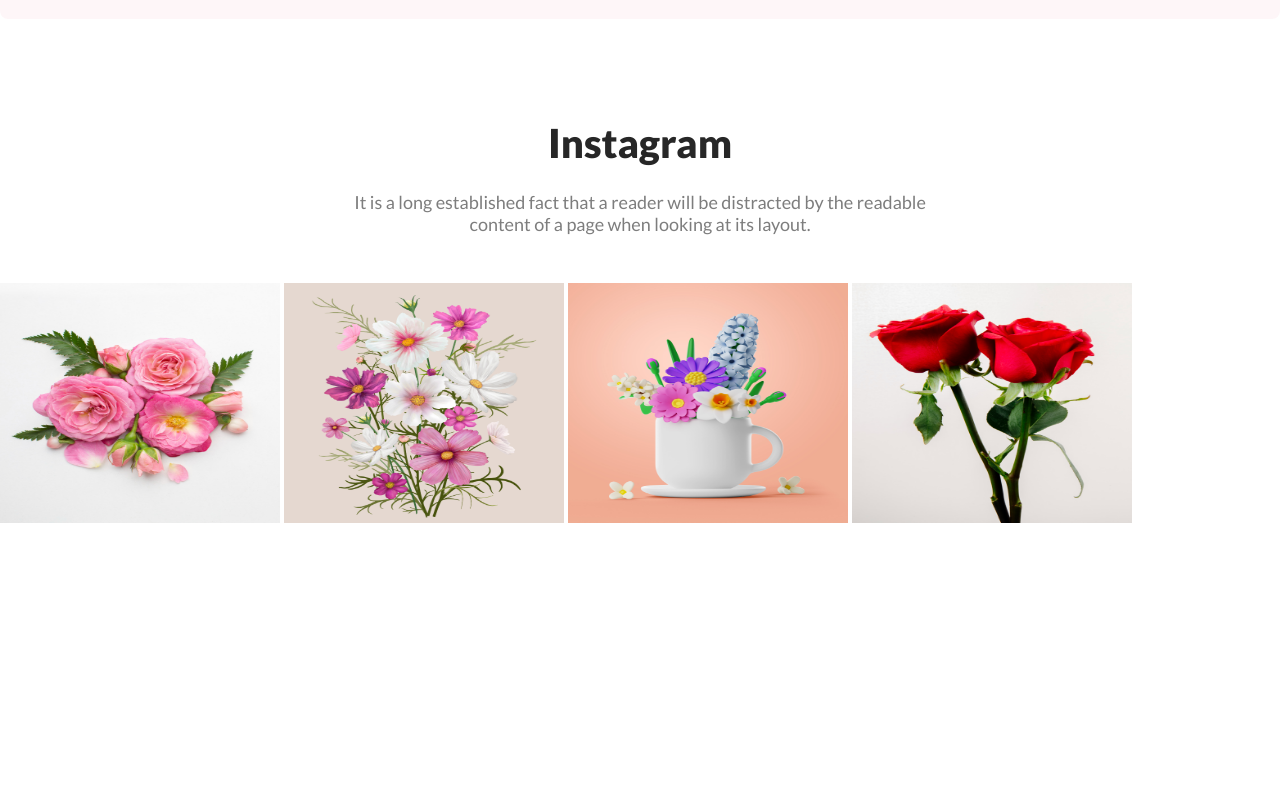
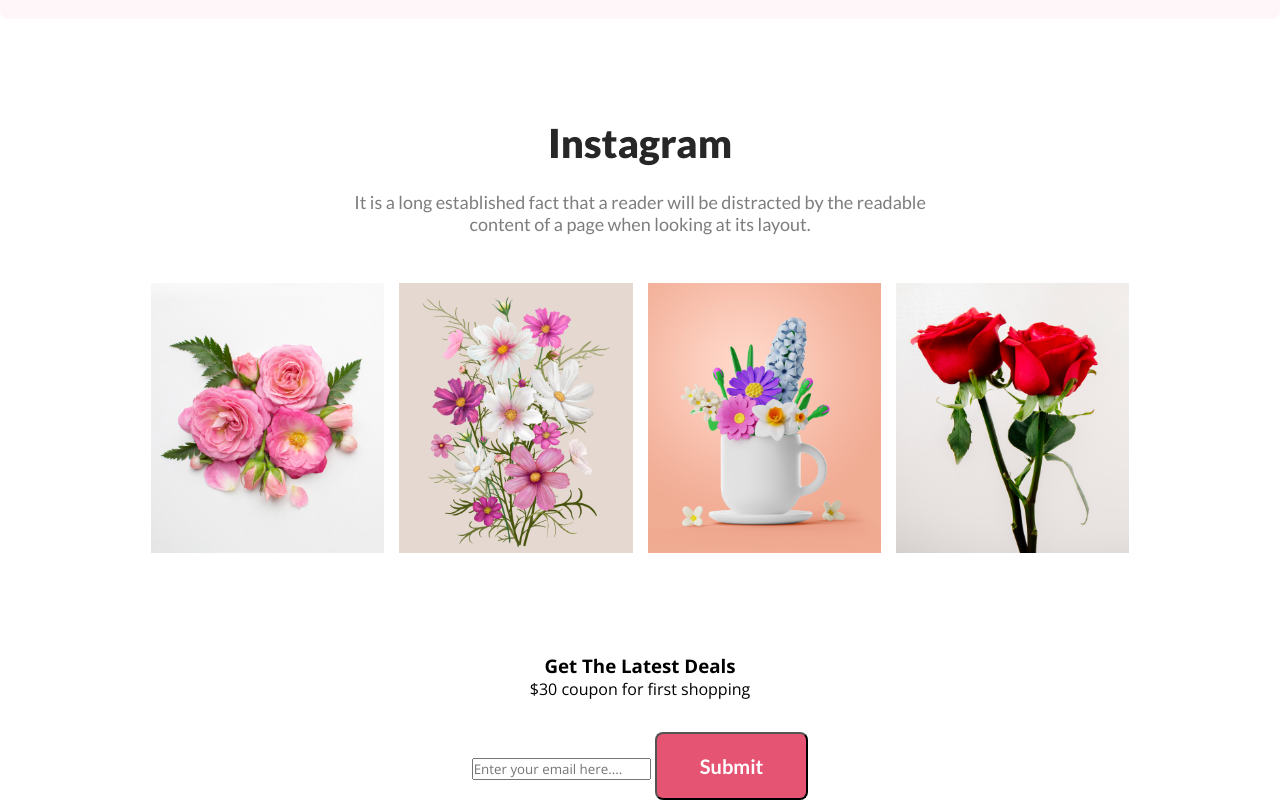
Before and after one commit to AlamRazek/flowe-shop, a plain HTML site: page index.html in a window 1280 px wide. Shown: the part 2872-3672 px from the top of the page. Before the commit the page ends 3400 px from the top, so only its background shows below. Drawn offline with nearby package versions, Linux system fonts and the light colour scheme.

Commit message:
latest section deals is added

```diff
--- a/css/style.css
+++ b/css/style.css
@@ -197,7 +197,19 @@
     margin-bottom: 48px;
 }
 
+.insta-pics {
+    display: flex;
+    align-items: center;
+    justify-content: center;
+    gap: 15px;
+    margin: 0 200px 100px 200px;
+}
+
 .insta-pic {
     width: 280px;
-    height: 240px;
+    height: 270px;
 }
+
+.latest-deal-section {
+    text-align: center;
+}
--- a/index.html
+++ b/index.html
@@ -87,10 +87,15 @@
                 <img src="Asset/Rectangle 4.png" alt="" class="insta-pic">
                 <img src="Asset/Rectangle 5.png" alt="" class="insta-pic">
                 <img src="Asset/Rectangle 6.png" alt="" class="insta-pic">
+            </div>
+        </div>
 
-            </div>
+        <div class="latest-deal-section">
+            <h3 class="latest-deal-title">Get The Latest Deals</h3>
+            <p class="latest-deal-text">$30 coupon for first shopping</p>
 
-
+            <input type="text" placeholder="Enter your email here....">
+            <input type="submit" value="Submit" class="btn">
         </div>
 
     </main>
```
